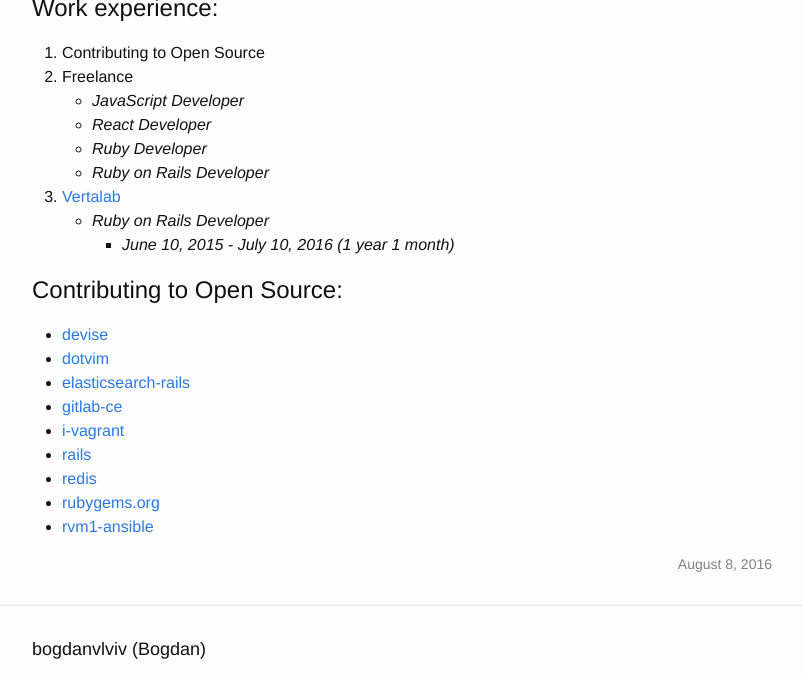
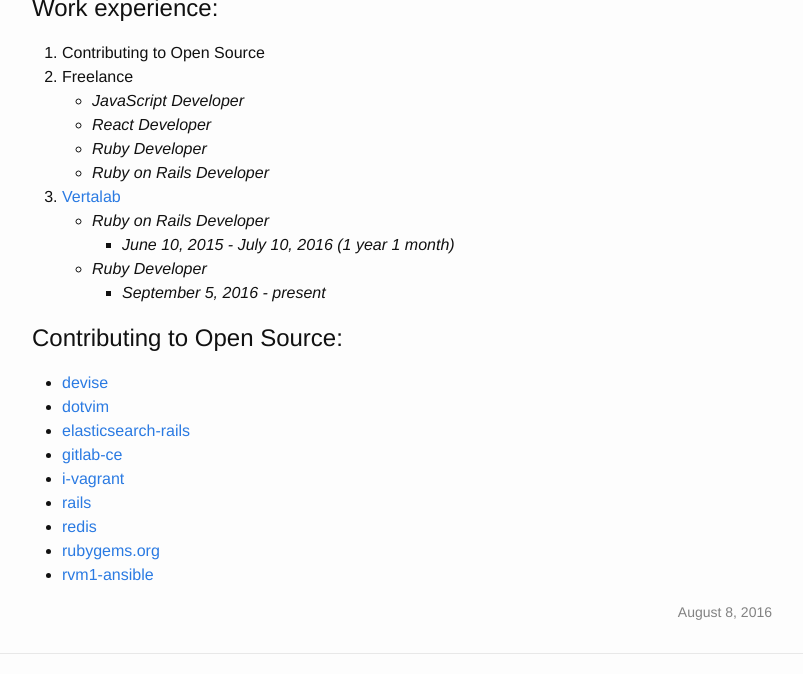
Before and after one commit to crowdpro3/bogdanvlviv.github.io, a Jekyll site: the page built from resume.html, in a window 1280 px wide and 900 px high, scrolled down 2043 px, cut to the strip 0-674 px from the top of the window. Shown: the whole strip, without its empty margins (238-1041 px from the left). Built offline with Jekyll 4.4.1, drawn with Linux system fonts in a browser that asks for light colours.

Commit message:
Add current job.

```diff
--- a/resume.html
+++ b/resume.html
@@ -161,6 +161,12 @@
             <li>June 10, 2015 - July 10, 2016 (1 year 1 month)</li>
           </ul>
         </li>
+        <li>
+          Ruby Developer
+          <ul>
+            <li>September 5, 2016 - present</li>
+          </ul>
+        </li>
       </ul>
     </li>
   </ol>
```
